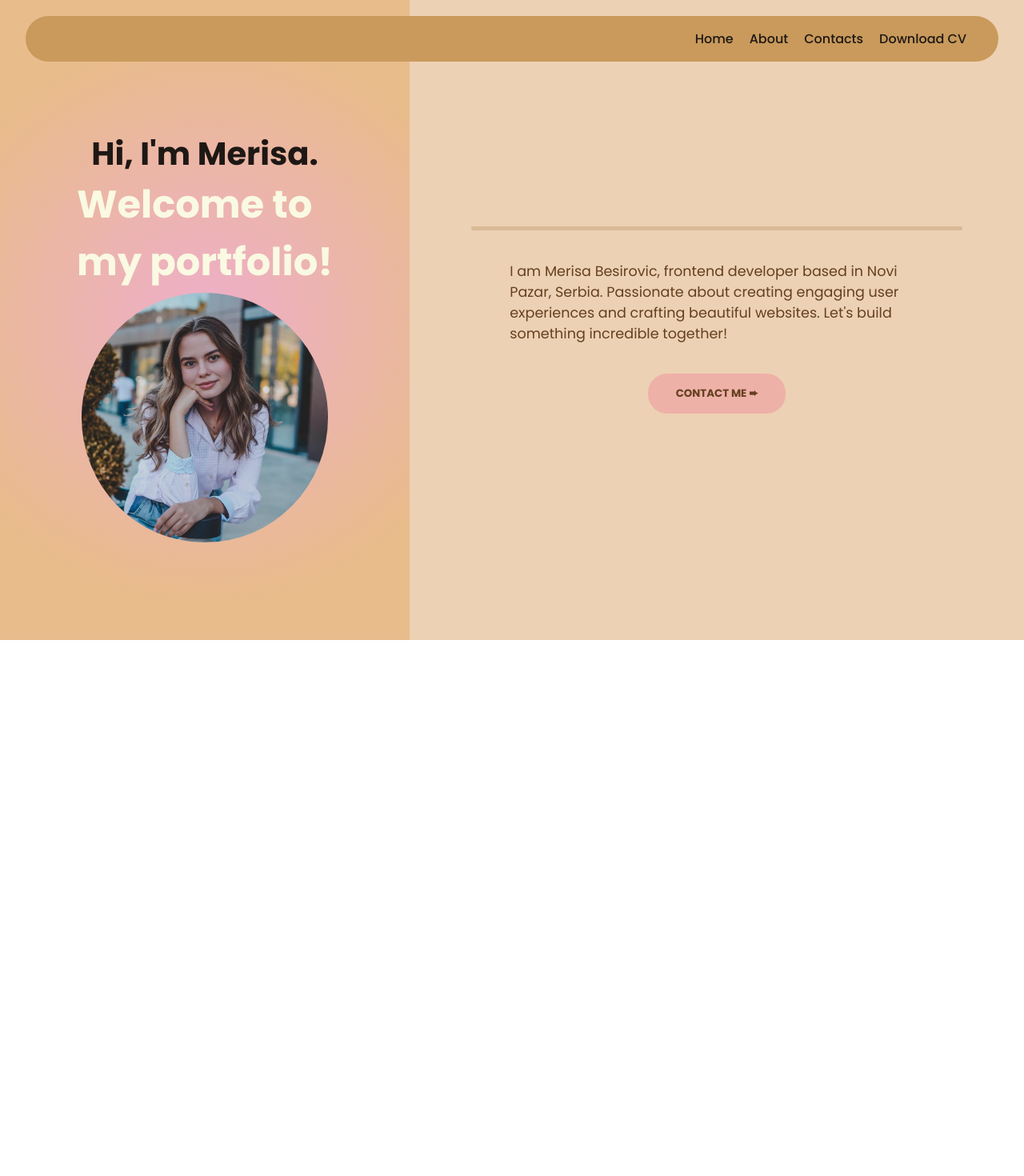
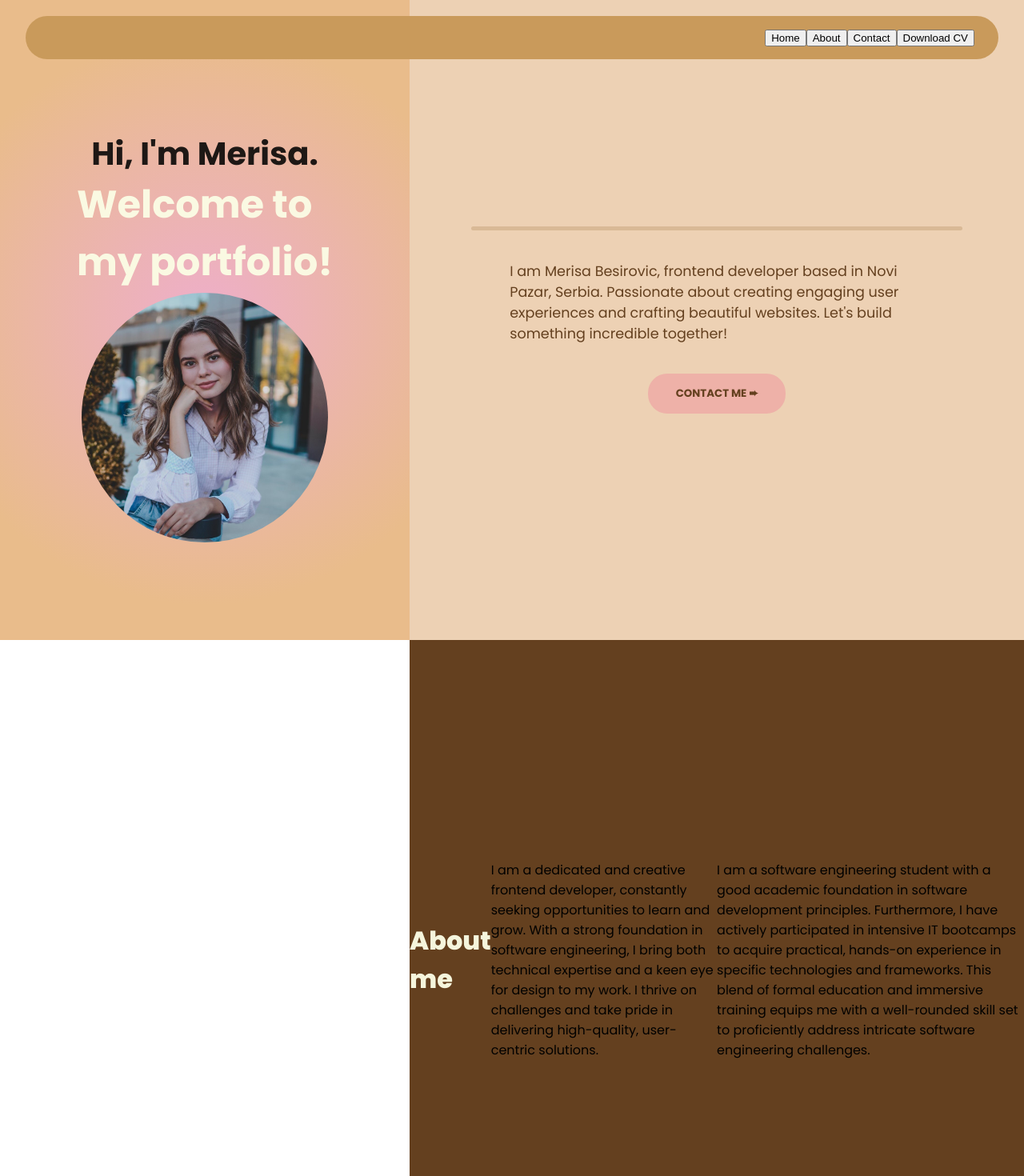
Before and after one commit to merisabesirovic/Portfolio, a React (Create React App) app: page / in a window 1280 px wide. Shown: the top 1470 px of the page at 80% size. Before the commit the page ends 800 px from the top, so only its background shows below. Built offline with nearby package versions, Linux system fonts and the light colour scheme.

Commit message:
added new component - about me

```diff
--- a/src/App.css
+++ b/src/App.css
@@ -21,14 +21,17 @@
 .content-container {
   display: grid;
   grid-template-columns: 40vw auto;
-  grid-template-areas: "<welcome>|<home>";
+  grid-template-rows: auto;
+  grid-template-areas: "<welcome>|<scroll>";
   gap: 0;
 }
 .welcome-container {
   grid-area: welcome;
 }
-.home-container {
-  grid-area: home;
+.scrollContainer {
+  grid-area: scroll;
+  display: flex;
+  flex-direction: column;
 }
 .App-header {
   background-color: #282c34;
--- a/src/App.js
+++ b/src/App.js
@@ -2,6 +2,7 @@ import "./App.css";
 import Navbar from "./components/Navbar/Navbar";
 import Welcome from "./components/Welcome/Welcome";
 import Home from "./components/Home/Home";
+import About from "./components/About/About";
 
 function App() {
   return (
@@ -11,8 +12,9 @@ function App() {
         <div className="welcome-container">
           <Welcome />
         </div>
-        <div className="home-container">
+        <div className="scrollContainer">
           <Home />
+          <About />
         </div>
       </div>
     </div>
--- /dev/null
+++ b/src/components/About/About.css
@@ -0,0 +1,15 @@
+.about-container {
+  height: 100vh;
+  background-color: #64401f;
+  display: flex;
+  justify-content: left;
+  align-items: center;
+  font-family: "Poppins", sans-serif;
+}
+.about-title {
+  font-weight: 800;
+  color: beige;
+}
+p {
+  font-size: 1rem;
+}
--- /dev/null
+++ b/src/components/About/About.js
@@ -0,0 +1,24 @@
+import React from "react";
+import "./About.css";
+export default function About() {
+  return (
+    <div className="about-container">
+      <h1 className="about-title">About me</h1>
+      <p className="about-text">
+        I am a dedicated and creative frontend developer, constantly seeking
+        opportunities to learn and grow. With a strong foundation in software
+        engineering, I bring both technical expertise and a keen eye for design
+        to my work. I thrive on challenges and take pride in delivering
+        high-quality, user-centric solutions.
+      </p>
+      <p>
+        I am a software engineering student with a good academic foundation in
+        software development principles. Furthermore, I have actively
+        participated in intensive IT bootcamps to acquire practical, hands-on
+        experience in specific technologies and frameworks. This blend of formal
+        education and immersive training equips me with a well-rounded skill set
+        to proficiently address intricate software engineering challenges.
+      </p>
+    </div>
+  );
+}
--- a/src/components/Navbar/Navbar.js
+++ b/src/components/Navbar/Navbar.js
@@ -1,20 +1,24 @@
 import React from "react";
 import "./Navbar.css";
-export default function Navbar() {
+export default function Navbar({ handleScrollToRef }) {
   return (
     <nav>
       <ul className="navbar">
         <li>
-          <a href="#">Home</a>
+          <button onClick={() => handleScrollToRef("homeRef")}>Home</button>
         </li>
         <li>
-          <a href="#">About</a>
+          <button onClick={() => handleScrollToRef("aboutRef")}>About</button>
         </li>
         <li>
-          <a href="#">Contacts</a>
+          <button onClick={() => handleScrollToRef("contactRef")}>
+            Contact
+          </button>
         </li>
         <li>
-          <a href="#">Download CV</a>
+          <button onClick={() => handleScrollToRef("cvRef")}>
+            Download CV
+          </button>
         </li>
       </ul>
     </nav>
```
